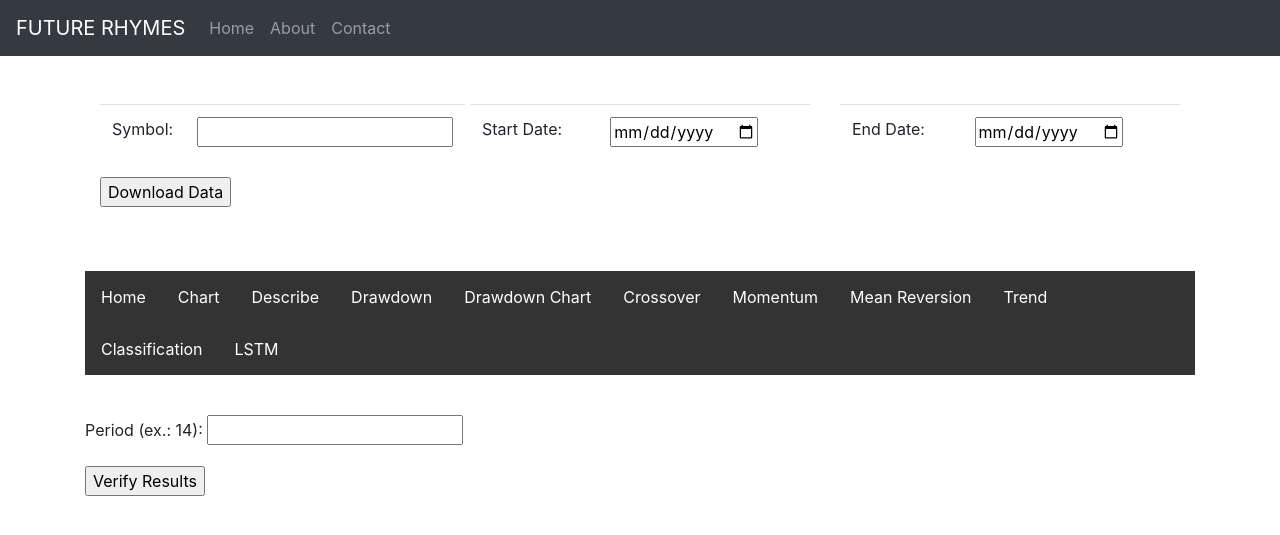
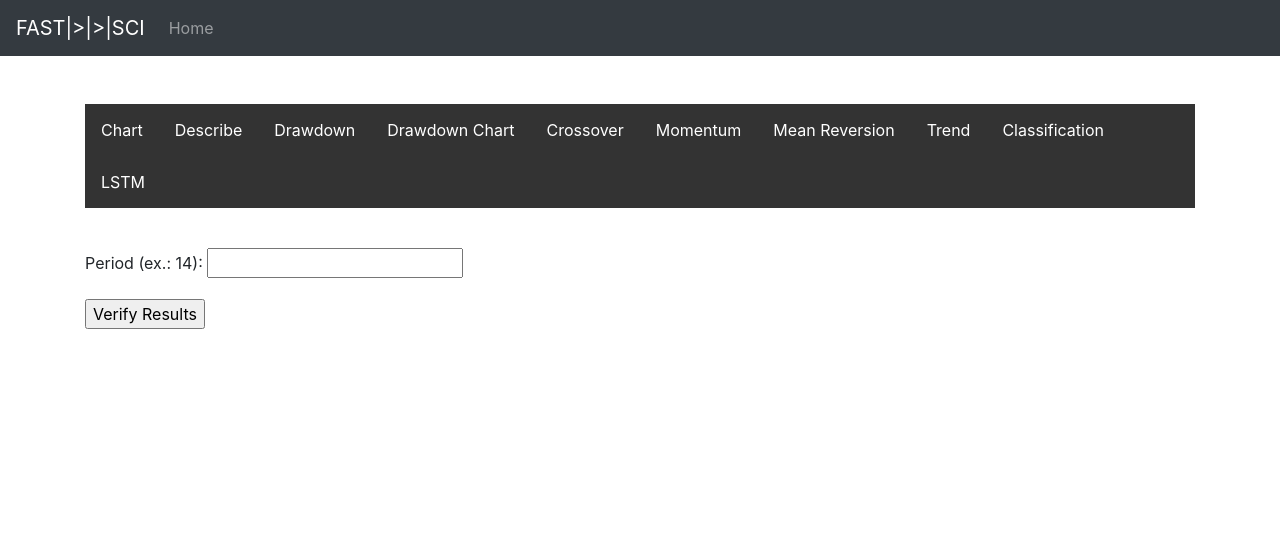
Before and after one commit to BrunoDataSci/fastsci-app, a Flask app: page /momentum in a window 1280 px wide. Shown: the top 535 px of the page. Run offline with Flask 3, Linux system fonts and the light colour scheme; some libraries are stand-ins or nearby versions.

Commit message:
make it better

```diff
--- a/main.py
+++ b/main.py
@@ -47,7 +47,7 @@ def describe():
         describe = func.describe(symbol, start_date, end_date)
         return render_template('describe.html', describe=describe)
     else:
-        return render_template('index.html', error_message="Data not available")
+        return "Describe data is not available."
 
 
 # Route to calculate drawdown
--- a/templates/base.html
+++ b/templates/base.html
@@ -3,7 +3,7 @@
 <head>
     <meta charset="UTF-8">
     <meta name="viewport" content="width=device-width, initial-scale=1.0">
-    <title>{% block title %}Your Title Here{% endblock %}</title>
+    <title>{% block title %}FAST|>|>|SCI{% endblock %}</title>
     <!-- Include Bootstrap CSS -->
     <link href="https://maxcdn.bootstrapcdn.com/bootstrap/4.5.2/css/bootstrap.min.css" rel="stylesheet">
     <script src="https://cdn.plot.ly/plotly-latest.min.js"></script>
@@ -11,21 +11,16 @@
 </head>
 <body>
     <nav class="navbar navbar-expand-lg navbar-dark bg-dark">
-        <a class="navbar-brand" href="#">FUTURE RHYMES</a>
+        <a class="navbar-brand" href="/">FAST|>|>|SCI</a>
         <button class="navbar-toggler" type="button" data-toggle="collapse" data-target="#navbarNav" aria-controls="navbarNav" aria-expanded="false" aria-label="Toggle navigation">
             <span class="navbar-toggler-icon"></span>
         </button>
         <div class="collapse navbar-collapse" id="navbarNav">
             <ul class="navbar-nav">
                 <li class="nav-item">
-                    <a class="nav-link" href="#">Home</a>
+                    <a class="nav-link" href="/">Home</a>
                 </li>
-                <li class="nav-item">
-                    <a class="nav-link" href="#">About</a>
-                </li>
-                <li class="nav-item">
-                    <a class="nav-link" href="#">Contact</a>
-                </li>
+
             </ul>
         </div>
     </nav>
--- a/templates/menu.html
+++ b/templates/menu.html
@@ -26,7 +26,6 @@
 </style>
 
 <ul class="menu">
-    <li><a href="/">Home</a></li>
     <li><a href="/candlestick">Chart</a></li>
     <li><a href="/describe">Describe</a></li>
     <li><a href="/drawdown">Drawdown</a></li>
--- a/templates/momentum.html
+++ b/templates/momentum.html
@@ -5,48 +5,6 @@
 {% block content_title %}Downloaded Data{% endblock %}
 
 {% block content %}
-
-
-
-
-    <!-- Form to input symbol, start date, and end date -->
-    <form method="post">
-<div class="container">
-    <div class="row">
-        <div class="col-md-4">
-            <table class="table">
-                <tr>
-                    <td><label for="symbol">Symbol:</label></td>
-                    <td><input type="text" name="symbol" id="symbol" required></td>
-                </tr>
-            </table>
-        </div>
-        <div class="col-md-4">
-            <table class="table">
-                <tr>
-                    <td><label for="start_date">Start Date:</label></td>
-                    <td><input type="date" name="start_date" id="start_date" required></td>
-                </tr>
-            </table>
-        </div>
-        <div class="col-md-4">
-            <table class="table">
-                <tr>
-                    <td><label for="end_date">End Date:</label></td>
-                    <td><input type="date" name="end_date" id="end_date" required></td>
-                </tr>
-            </table>
-        </div>
-    </div>
-    <div class="row">
-        <div class="col-md-12">
-            <input type="submit" value="Download Data">
-        </div>
-    </div>
-</div>
-<br><br>
-            <p></p>
-    </form>
 
 
     {# Include the content from 'menu.html' in the first 'content' block #}
```
Also changed, not shown: templates/crossover.html (+0 -40 lines).
